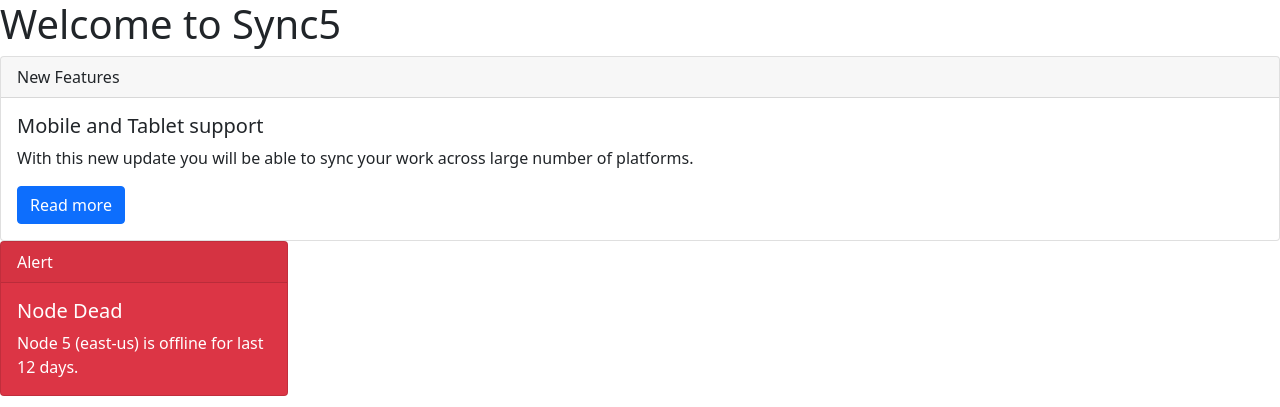
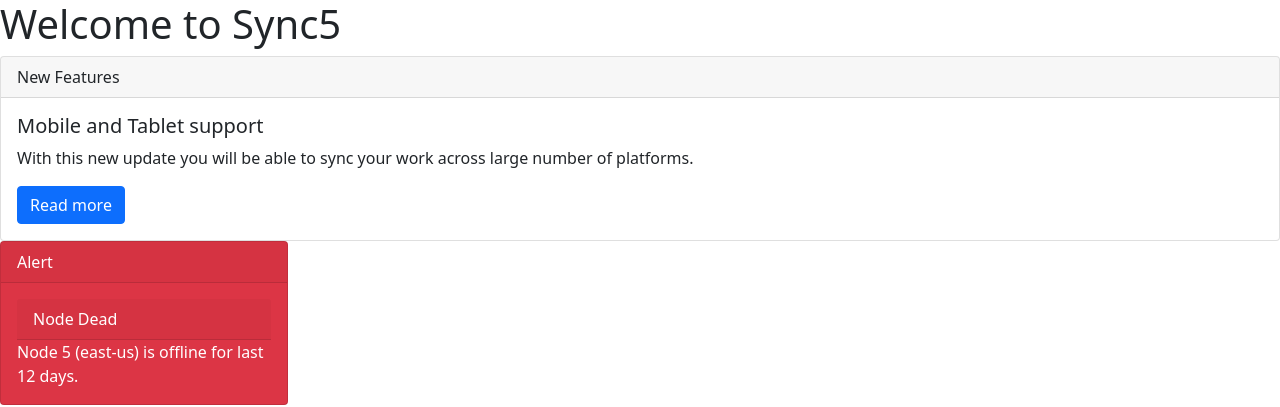
Before and after one commit to acciojob/bootstrap-card-pavannavde, a website: page main.html in a window 1280 px wide. Shown: the top 407 px of the page. Drawn offline with nearby package versions, Linux system fonts and the light colour scheme.

Commit message:
created a submission

```diff
--- a/main.html
+++ b/main.html
@@ -24,7 +24,9 @@
 	<div class="card text-white bg-danger mb-3 " style="max-width: 18rem;">
   <div class="card-header card-deck">Alert</div>
   <div class="card-body">
-    <h5 class="card-title ">Node Dead</h5>
+  <div class="card-header card-deck">Node Dead</div>
+
+<!--     <h5 class="card-title ">Node Dead</h5> -->
     <p class="card-text">Node 5 (east-us) is offline for last 12 days.</p>
   </div>
 </div>
```
